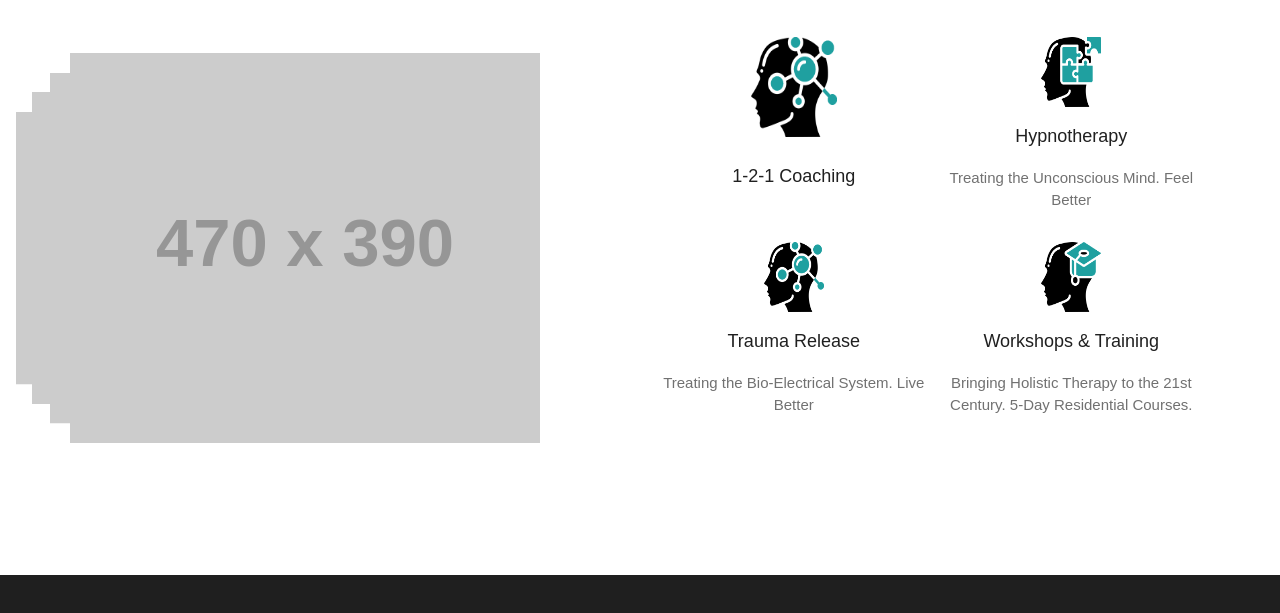
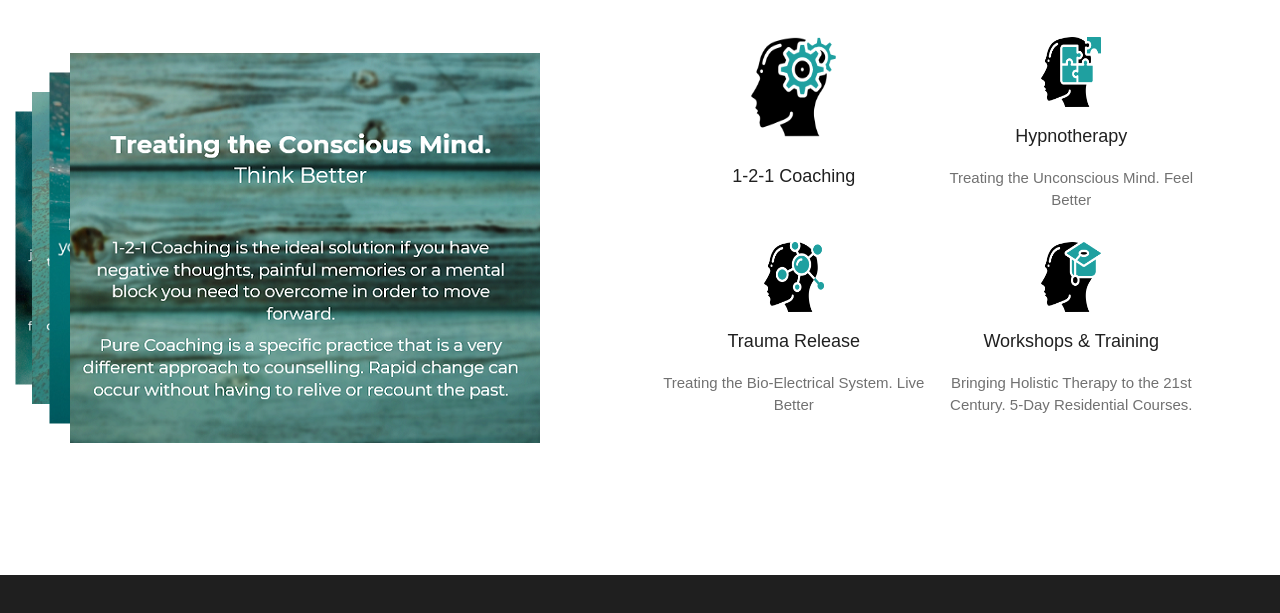
Before and after one commit to steveminnikin/themindphysio, a plain HTML site: page index.html in a window 1280 px wide. Both pictures are taken after a click on the link "SERVICES". Shown: the part 187-800 px from the top of the page. Drawn offline with Linux system fonts and the light colour scheme; placeholder pictures from the web are drawn by us; a web font is replaced by a local one.

Commit message:
added images

```diff
--- a/index.html
+++ b/index.html
@@ -468,16 +468,16 @@
                         </div>
                         <div class="col-lg-6 col-md-6 col-sm-12 col-xs-12">
                             <div class="prt_services_slider_imgs">
-                                <img class="img_1 active" src="http://placehold.it/470X390" alt="Service">
-                                <img class="img_2" src="http://placehold.it/470X390" alt="Service">
-                                <img class="img_3" src="http://placehold.it/470X390" alt="Service">
-                                <img class="img_4" src="http://placehold.it/470X390" alt="Service">
+                                <img class="img_1 active" src="images/Coaching-Graphic.png" alt="Service">
+                                <img class="img_2" src="images/hypnosis-Graphic.png" alt="Service">
+                                <img class="img_3" src="images/trauma-Graphic.png" alt="Service">
+                                <img class="img_4" src="images/training-Graphic.png" alt="Service">
                             </div>
                         </div>
                         <div class="col-lg-6 col-md-6 col-sm-12 col-xs-12">
                             <div class="prt_services_slider_box">
                                 <div class="prt_services_slider_text prt_img_click active" id="1">
-                                    <img src="images/brain-Cogs-teal.png" alt="Service icon">
+                                    <img src="images/brain-cog-coaching.png" alt="Coacing courses">
                                     <h4>1-2-1 Coaching</h4>
                                     <p>Treating the Conscious Mind. Think Better </p>
                                 </div>
```
Also changed, not shown: images/Coaching-Graphic.png (added), images/hypnosis-Graphic.png (added), images/training-Graphic.png (added), images/trauma-Graphic.png (added).
